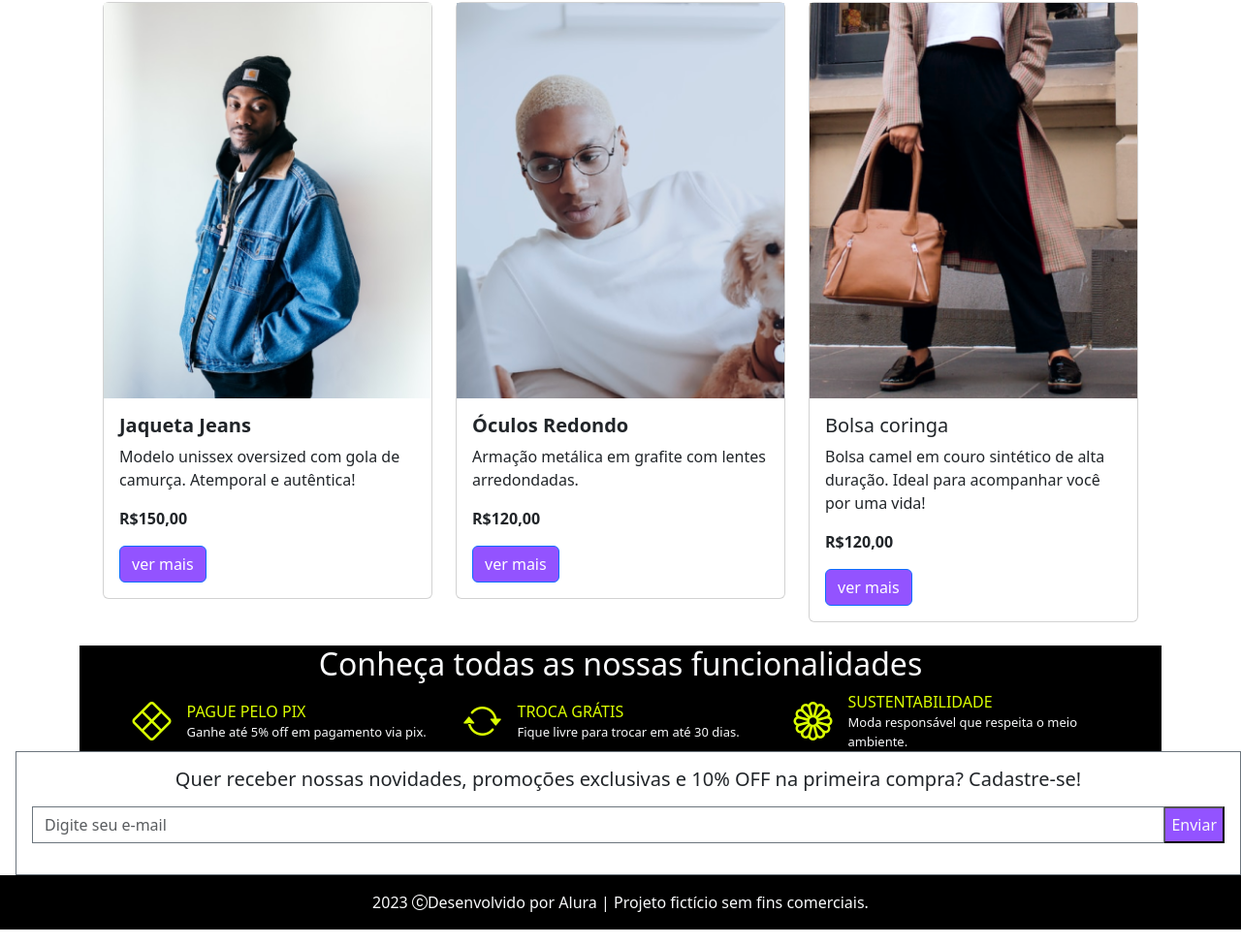
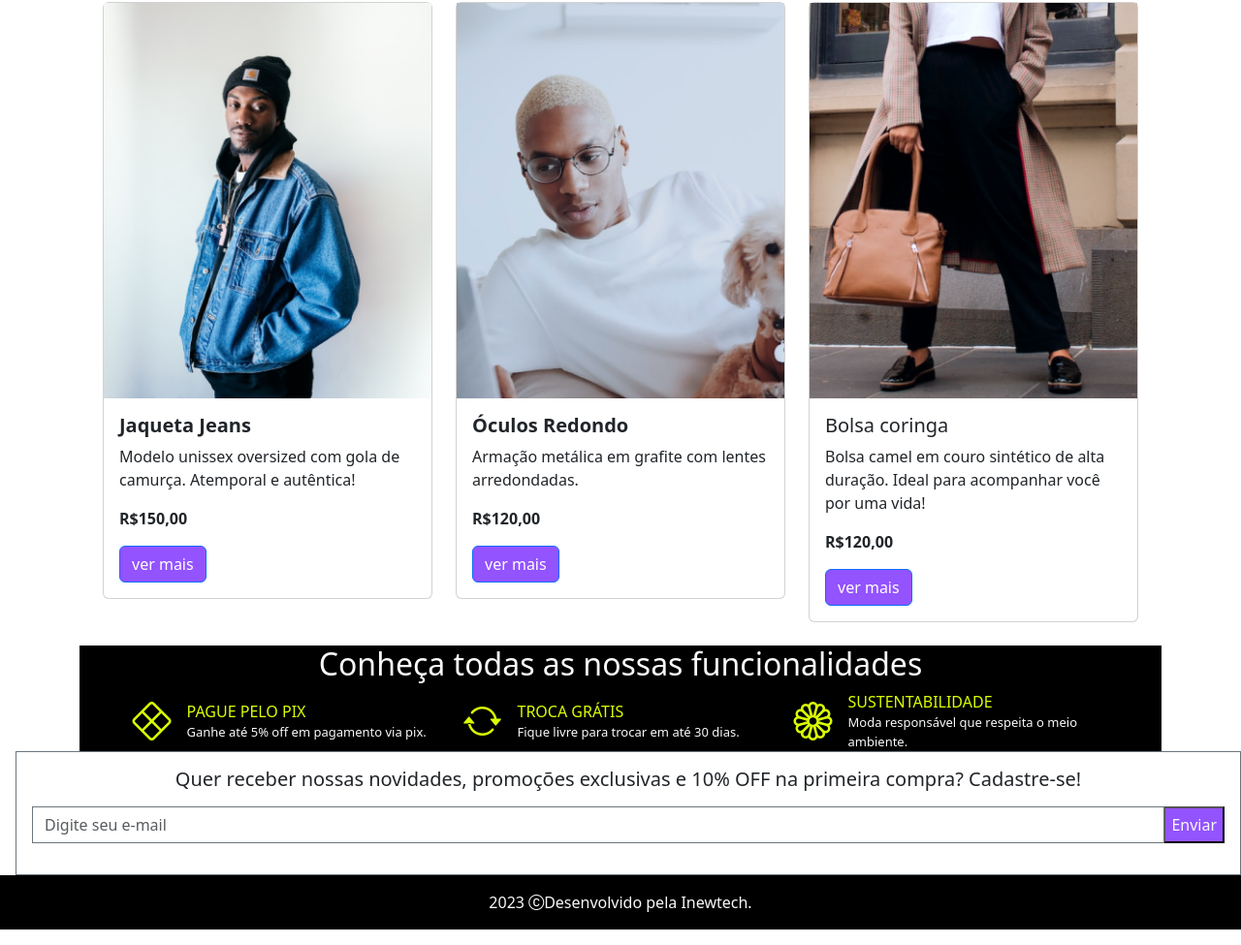
Before and after one commit to DevDaviDias/Meteora, a plain HTML site: page index.html in a window 1280 px wide. Shown: the part 2066-3041 px from the top of the page at 97% size. Drawn offline with nearby package versions, Linux system fonts and the light colour scheme.

Commit message:
Update index.html

```diff
--- a/index.html
+++ b/index.html
@@ -305,7 +305,7 @@
 
 
   <footer class="text-center bg-black text-light">
-    <p class="py-3">2023 <i class="bi bi-c-circle"></i>Desenvolvido por Alura | Projeto fictício sem fins comerciais.
+    <p class="py-3">2023 <i class="bi bi-c-circle"></i>Desenvolvido pela Inewtech.
     </p>
   </footer>
 
```
